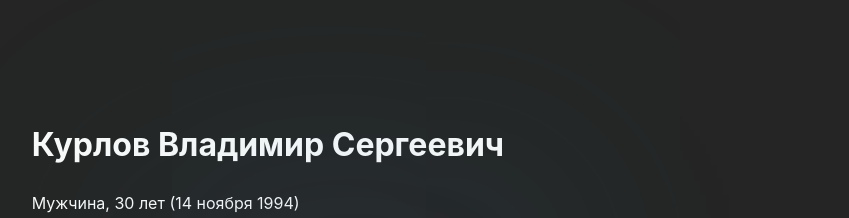
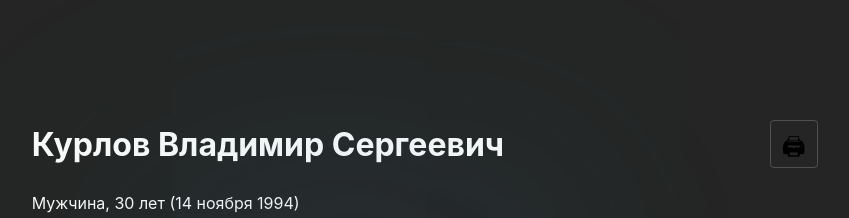
Before and after one commit to vladimir-kurlov/cv, a Svelte app: page / in a window 1280 px wide. Shown: the top 218 px of the page, without its empty margins (287-1136 px from the left). Built offline with nearby package versions, Linux system fonts and the light colour scheme.

Commit message:
added print button

```diff
--- a/src/App.svelte
+++ b/src/App.svelte
@@ -1,7 +1,9 @@
 <script lang="ts">
   import CV from '@/lib/CV.svelte';
+  import Toolbar from "@/lib/components/Toolbar.svelte";
 </script>
 
 <main>
   <CV />
+  <Toolbar />
 </main>
--- a/src/app.css
+++ b/src/app.css
@@ -10,6 +10,10 @@
   text-rendering: optimizeLegibility;
   -webkit-font-smoothing: antialiased;
   -moz-osx-font-smoothing: grayscale;
+}
+
+body {
+  margin: 0;
 }
 
 body::before {
@@ -79,4 +83,13 @@ a:hover {
     margin: 0;
     size: A4
   }
+
+  :root {
+    background: #fafafa;
+    color: #252525;
+  }
+
+  body::before {
+    display: none;
+  }
 }
--- a/src/lib/components/Experience.svelte
+++ b/src/lib/components/Experience.svelte
@@ -8,7 +8,7 @@
       location: string;
       period: string;
       position: string;
-      summary: string;
+      summary: string[];
       projects: {
         name: string;
         responsibilities: string[];
--- /dev/null
+++ b/src/lib/components/Toolbar.svelte
@@ -0,0 +1,35 @@
+<script lang="ts">
+    const print = () => window.print();
+</script>
+
+<div>
+    <button onclick={print}>🖨</button>
+</div>
+
+<style>
+    div {
+      position: fixed;
+      top: 120px;
+      left: 50%;
+      margin-left: 105mm;
+      padding-left: 20px;
+      display: flex;
+      flex-direction: column;
+      gap: 16px 0;
+
+      button {
+        width: 48px;
+        height: 48px;
+        font-size: 24px;
+        padding: 8px;
+        background: none;
+        border: 1px solid rgba(255, 255, 255, 0.2);
+        border-radius: 4px;
+        cursor: pointer;
+      }
+
+      @media print {
+        display: none;
+      }
+    }
+</style>
```
